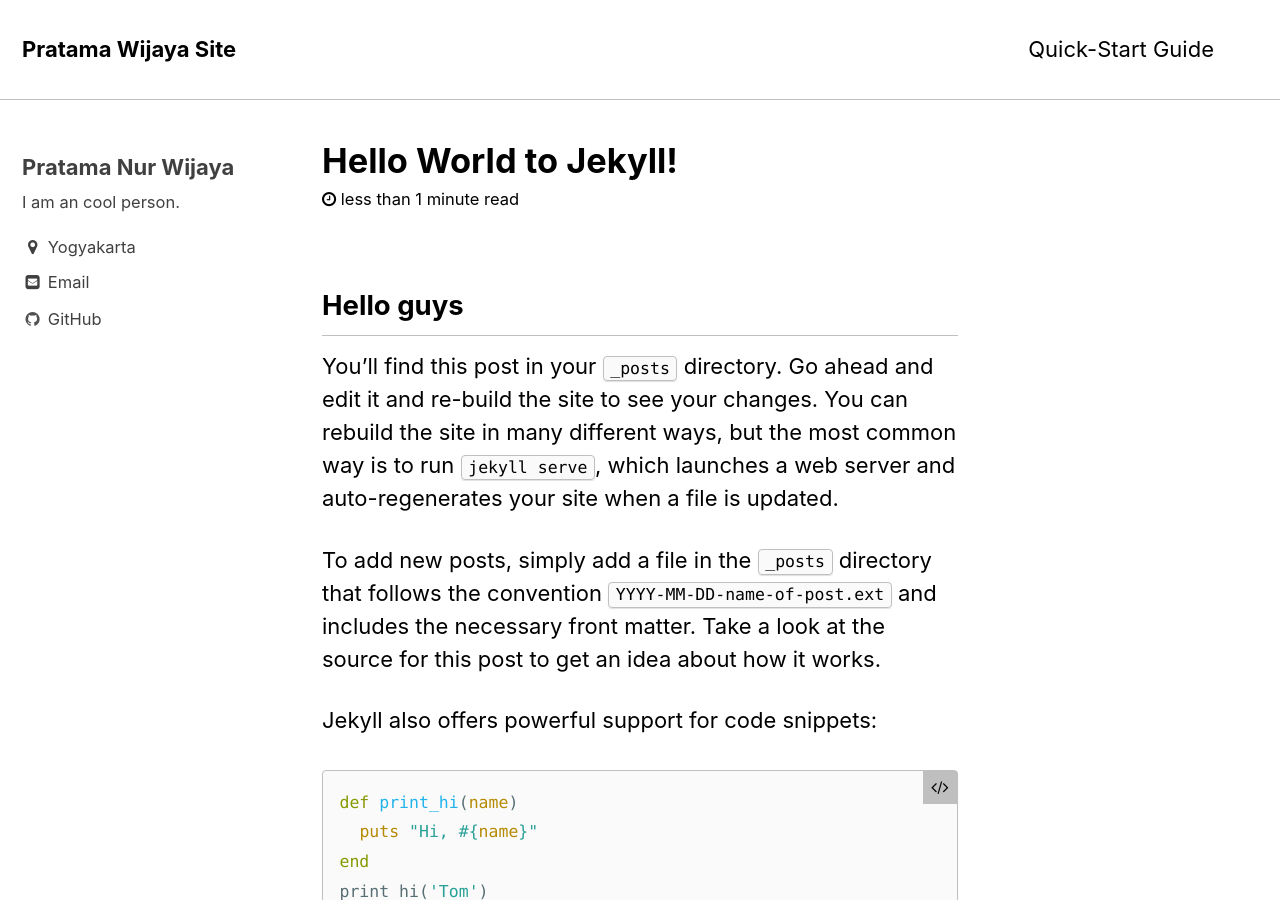
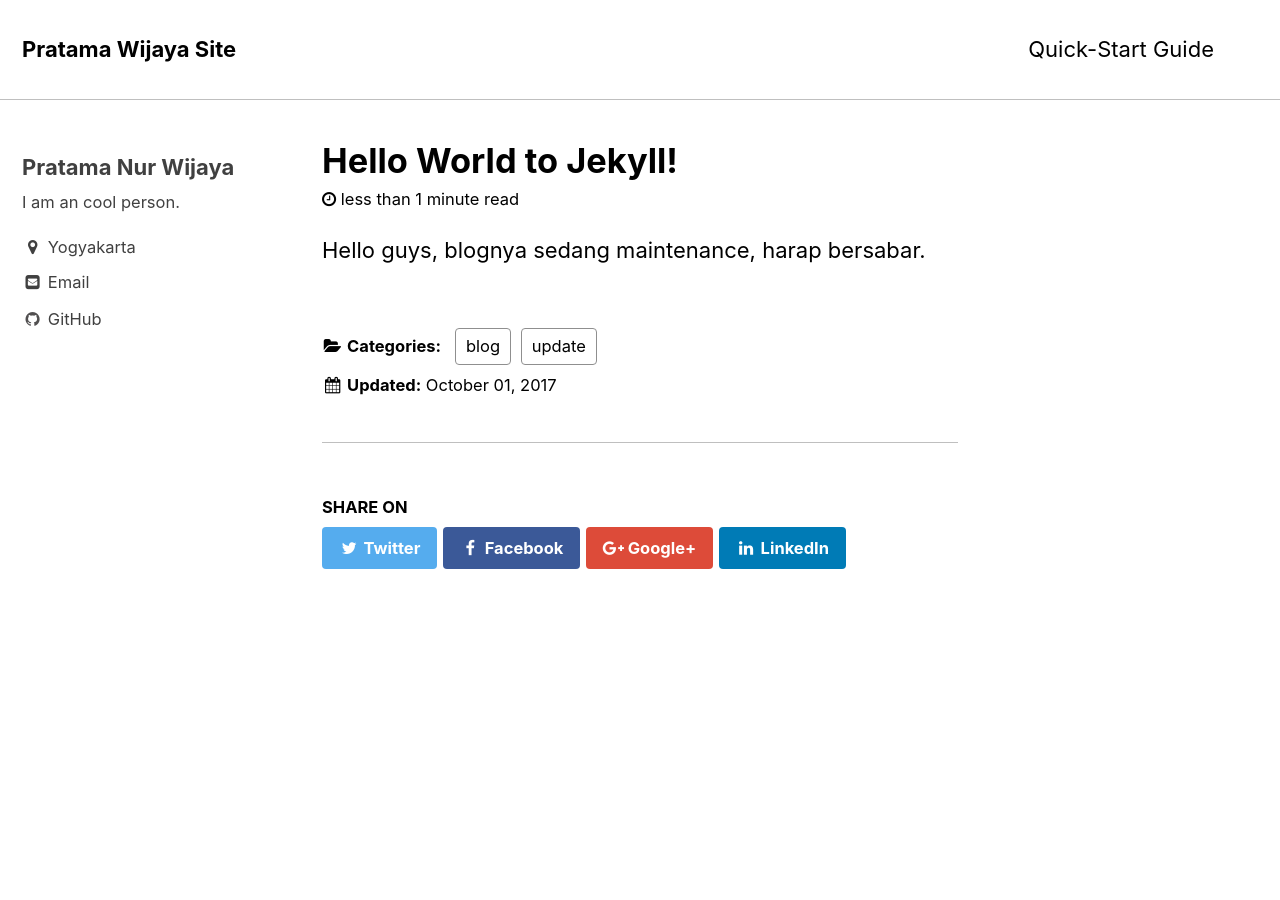
Before and after one commit to pratamawijaya/pratamasite, a Jekyll site: the page built from _posts/2017-10-01-hello-world.md, in a window 1280 px wide and 900 px high. Built offline with Jekyll 4.4.1, drawn with Linux system fonts in a browser that asks for light colours; some of the changed text lies outside the part shown.

Commit message:
update post

```diff
--- a/_posts/2017-10-01-hello-world.md
+++ b/_posts/2017-10-01-hello-world.md
@@ -2,28 +2,7 @@
 layout: single
 title:  "Hello World to Jekyll!"
 date:   2017-10-01 20:40:12 +0700
-categories: jekyll update
+categories: blog update
 ---
 
-## Hello guys
-
-
-You’ll find this post in your `_posts` directory. Go ahead and edit it and re-build the site to see your changes. You can rebuild the site in many different ways, but the most common way is to run `jekyll serve`, which launches a web server and auto-regenerates your site when a file is updated.
-
-To add new posts, simply add a file in the `_posts` directory that follows the convention `YYYY-MM-DD-name-of-post.ext` and includes the necessary front matter. Take a look at the source for this post to get an idea about how it works.
-
-Jekyll also offers powerful support for code snippets:
-
-{% highlight ruby %}
-def print_hi(name)
-  puts "Hi, #{name}"
-end
-print_hi('Tom')
-#=> prints 'Hi, Tom' to STDOUT.
-{% endhighlight %}
-
-Check out the [Jekyll docs][jekyll-docs] for more info on how to get the most out of Jekyll. File all bugs/feature requests at [Jekyll’s GitHub repo][jekyll-gh]. If you have questions, you can ask them on [Jekyll Talk][jekyll-talk].
-
-[jekyll-docs]: https://jekyllrb.com/docs/home
-[jekyll-gh]:   https://github.com/jekyll/jekyll
-[jekyll-talk]: https://talk.jekyllrb.com/
+Hello guys, blognya sedang maintenance, harap bersabar.
```
